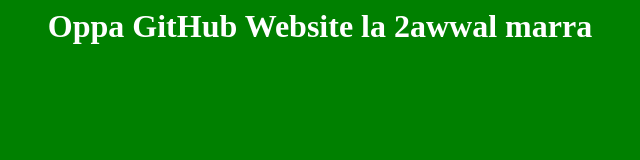
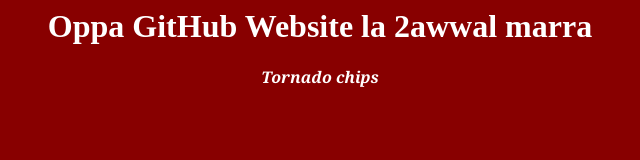
Before and after one commit to siztar/test, a plain HTML site: page index.html in a window 1280 px wide. Shown: the whole page, without its empty margins (320-960 px from the left). Drawn offline with Linux system fonts and the light colour scheme.

Commit message:
Update index.html

```diff
--- a/index.html
+++ b/index.html
@@ -4,11 +4,14 @@
   </title>
   <body>
     <h1> Oppa GitHub Website la 2awwal marra<h1>
+      <p style = "font-family:georgia,garamond,serif;font-size:16px;font-style:italic;">
+        Tornado chips
+      </p>
   </body>
 
   <style>
     body {
-      background-color:green;
+      background-color:#880000;
       color:#fff;
       text-align:center;
     }
```
